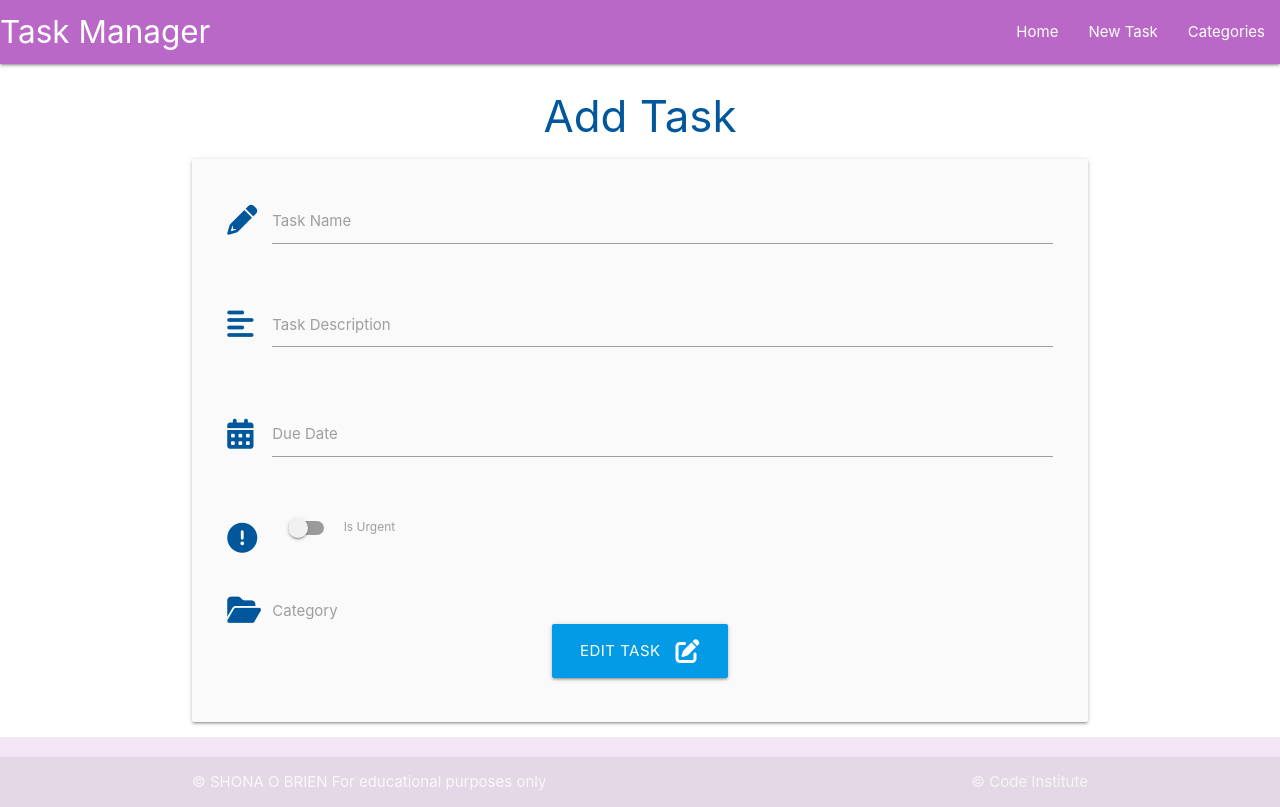
After one commit to ShonaOB/TaskApp, a Flask app: template taskmanager/templates/edit_task.html in a window 1280 px wide. The commit adds this page. Run offline with Flask 2, Linux system fonts and the light colour scheme; the template is opened without the code that fills it, so the values that code supplies are empty; some libraries are stand-ins or nearby versions.

```diff
--- a/taskmanager/static/js/script.js
+++ b/taskmanager/static/js/script.js
@@ -1,16 +1,18 @@
-document.addEventListener('DOMContentLoaded', function () {
-    // sidebar nav
-    var sidenav = document.querySelectorAll('.sidenav');
-    M.Sidenav.init(elems, options);
+document.addEventListener("DOMContentLoaded", function() {
+  // sidenav initialization
+  let sidenav = document.querySelectorAll(".sidenav");
+  M.Sidenav.init(sidenav);
 
   // datepicker initialization
   let datepicker = document.querySelectorAll(".datepicker");
   M.Datepicker.init(datepicker, {
       format: "dd mmmm, yyyy",
-       i18n: {done: "Select"};
+      i18n: {done: "Select"}
+  });
 
-    // select dropdown
+  // select initialization
   let selects = document.querySelectorAll("select");
   M.FormSelect.init(selects);
+
+
 });
-});
--- a/taskmanager/templates/base.html
+++ b/taskmanager/templates/base.html
@@ -50,6 +50,11 @@
 
     <!-- Compiled and minified JavaScript for Materialize -->
     <script src="https://cdnjs.cloudflare.com/ajax/libs/materialize/1.0.0/js/materialize.min.js"></script>
+    <script>
+      $(document).ready(function(){
+      $('.collapsible').collapsible();
+    });
+  </script>
     <script src="{{ url_for('static', filename='js/script.js') }}"
 
 </body>
--- /dev/null
+++ b/taskmanager/templates/edit_task.html
@@ -0,0 +1,82 @@
+{% extends "base.html" %}
+{% block content %}
+
+<h3 class = "light-blue-text text-darken-4 center-align">Add Task</h3>
+
+<div class="row card-panel grey lighten-5">
+    <form class="col s12" method="POST" action="{{ url_for('edit_task', task_id=task.id) }}">
+        <!--Task Name field-->
+        <div class="row">
+            <div class="input-field col s12">
+                <i class="fas fa-pencil-alt prefix light-blue-text text-darken-4"></i>
+                <input id="task_name" name="task_name" value="{{ task.task_name }}" minlength="5" maxlength="50"
+                    type="text" class="validate" required>
+                <label for="task_name">Task Name</label>
+            </div>
+        </div>
+        <!-- task description -->
+        <div class="row">
+            <div class="input-field col s12">
+                <i class="fas fa-align-left prefix light-blue-text text-darken-4"></i>
+                <textarea id="task_description" name="task_description" minlength="5" maxlength="200" type="text"
+                    class="materialize-textarea validate" required>
+                    {{- task.task_description -}}
+                </textarea>
+                <label for="task_description">Task Description</label>
+            </div>
+        </div>
+        <!-- due date -->
+        <div class="row">
+            <div class="input-field col s12">
+                <i class="fas fa-calendar-alt prefix light-blue-text text-darken-4"></i>
+                <input id="due_date" name="due_date" type="text" value="{{ task.due_date.strftime('%d %B, %Y') }}"
+                    class="datepicker validate" required>
+                <label for="due_date">Due Date</label>
+            </div>
+        </div>
+        <!-- is urgent -->
+        <div class="row">
+            <div class="input-field col s12">
+                <div class="switch">
+                    <i class="fas fa-exclamation-circle prefix light-blue-text text-darken-4"></i>
+                    <label for="is_urgent">
+                        {% if task.is_urgent == True %}
+                            <input id="is_urgent" name="is_urgent" type="checkbox" checked>
+                        {% else %}
+                            <input id="is_urgent" name="is_urgent" type="checkbox">
+                        {% endif %}
+                        <span class="lever"></span>
+                        Is Urgent
+                    </label>
+                </div>
+            </div>
+        </div>
+        <!-- category id -->
+        <div class="row">
+            <div class="input-field col s12">
+                <i class="fas fa-folder-open prefix light-blue-text text-darken-4"></i>
+                <select id="category_id" name="category_id" class="validate" required>
+                    <option value="" disabled>Choose Category</option>
+                    {% for category in categories %}
+                        {% if category == task.category %}
+                            <option value="{{ category.id }}" selected>{{ category.category_name }}</option>
+                        {% else %}
+                            <option value="{{ category.id }}">{{ category.category_name }}</option>
+                        {% endif %}
+                    {% endfor %}
+                </select>
+                <label for="category_id">Category</label>
+            </div>
+        </div>
+        <!-- submit button -->
+        <div class="row">
+            <div class="col s12 center-align">
+                <button type="submit" class="btn-large light-blue darken-1">
+                    Edit Task <i class="fas fa-edit right"></i>
+                </button>
+            </div>
+        </div>
+    </form>
+</div>
+
+{% endblock %}
```
Also changed, not shown: requirements.txt (added, +8 -0 lines), taskmanager/routes.py (+17 -1 lines), taskmanager/templates/add_task.html (+0 -13 lines), taskmanager/templates/tasks.html (+21 -0 lines), 1 other file. Lines whose indentation alone changed are shown as unchanged.
